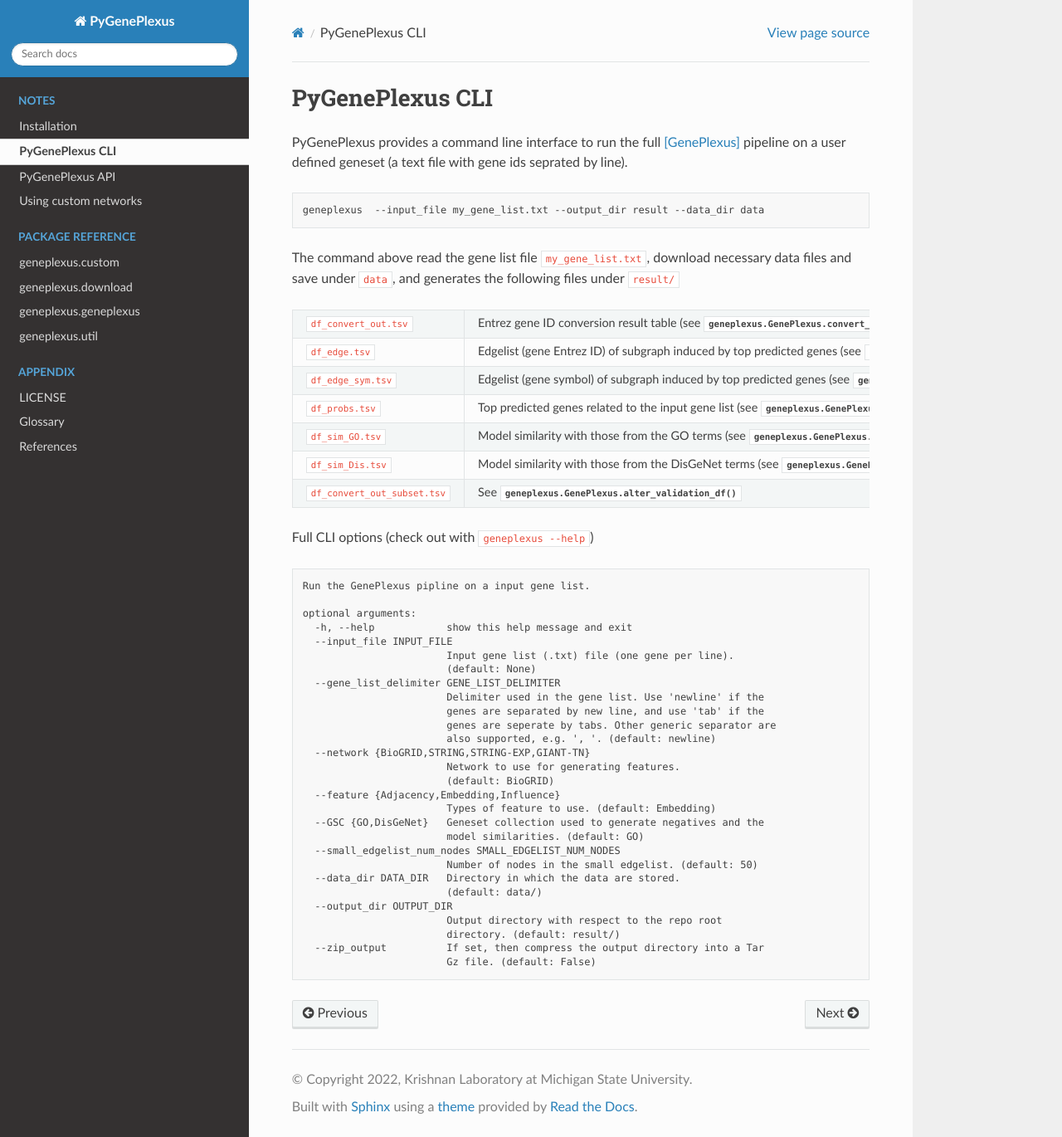
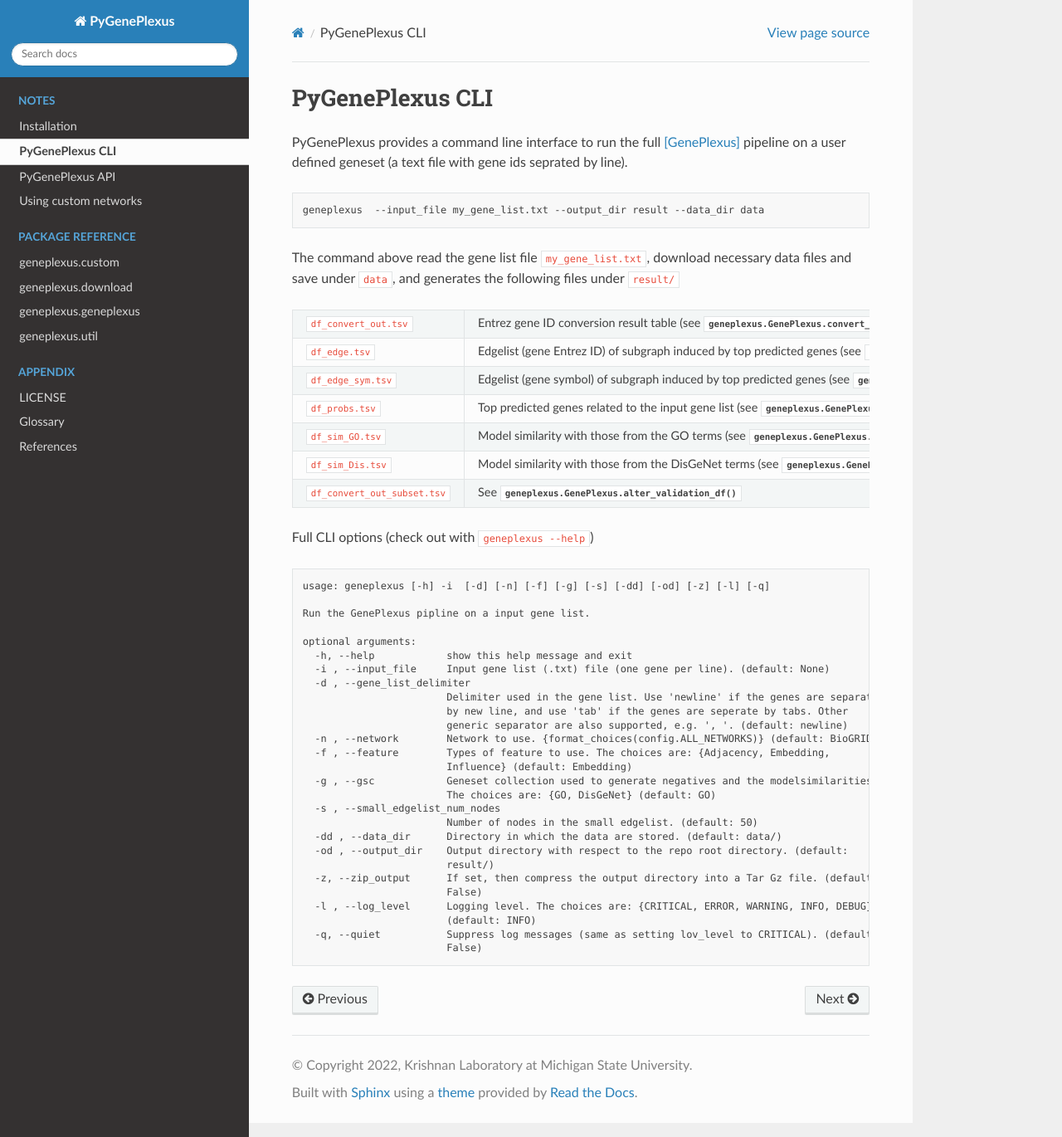
Before and after one commit to krishnanlab/PyGenePlexus, a Sphinx documentation site: the page built from docs/source/notes/cli.rst, in a window 1280 px wide and 1370 px high. Shown: the whole window at 83% size. Built offline with Sphinx 7.4.7 and the Read the Docs theme 2.0.0, drawn with Linux system fonts in a browser that asks for light colours.

Commit message:
Patch CLI (#91)
* Update black

* Silent CLI option, closes #77

* Shortcut kw options and fix wrapline, closes #74

* Use lowercase gse, closes #82

* Update CLI option page

* Add info about which file was missing, causing the error

* Option to catch missing files and retry download, closes#90

* Print test messgaes

```diff
--- a/docs/source/notes/cli.rst
+++ b/docs/source/notes/cli.rst
@@ -31,31 +31,30 @@
 
 .. code-block:: text
 
+    usage: geneplexus [-h] -i  [-d] [-n] [-f] [-g] [-s] [-dd] [-od] [-z] [-l] [-q]
+
     Run the GenePlexus pipline on a input gene list.
 
     optional arguments:
       -h, --help            show this help message and exit
-      --input_file INPUT_FILE
-                            Input gene list (.txt) file (one gene per line).
-                            (default: None)
-      --gene_list_delimiter GENE_LIST_DELIMITER
-                            Delimiter used in the gene list. Use 'newline' if the
-                            genes are separated by new line, and use 'tab' if the
-                            genes are seperate by tabs. Other generic separator are
-                            also supported, e.g. ', '. (default: newline)
-      --network {BioGRID,STRING,STRING-EXP,GIANT-TN}
-                            Network to use for generating features.
-                            (default: BioGRID)
-      --feature {Adjacency,Embedding,Influence}
-                            Types of feature to use. (default: Embedding)
-      --GSC {GO,DisGeNet}   Geneset collection used to generate negatives and the
-                            model similarities. (default: GO)
-      --small_edgelist_num_nodes SMALL_EDGELIST_NUM_NODES
+      -i , --input_file     Input gene list (.txt) file (one gene per line). (default: None)
+      -d , --gene_list_delimiter
+                            Delimiter used in the gene list. Use 'newline' if the genes are separated
+                            by new line, and use 'tab' if the genes are seperate by tabs. Other
+                            generic separator are also supported, e.g. ', '. (default: newline)
+      -n , --network        Network to use. {format_choices(config.ALL_NETWORKS)} (default: BioGRID)
+      -f , --feature        Types of feature to use. The choices are: {Adjacency, Embedding,
+                            Influence} (default: Embedding)
+      -g , --gsc            Geneset collection used to generate negatives and the modelsimilarities.
+                            The choices are: {GO, DisGeNet} (default: GO)
+      -s , --small_edgelist_num_nodes
                             Number of nodes in the small edgelist. (default: 50)
-      --data_dir DATA_DIR   Directory in which the data are stored.
-                            (default: data/)
-      --output_dir OUTPUT_DIR
-                            Output directory with respect to the repo root
-                            directory. (default: result/)
-      --zip_output          If set, then compress the output directory into a Tar
-                            Gz file. (default: False)
+      -dd , --data_dir      Directory in which the data are stored. (default: data/)
+      -od , --output_dir    Output directory with respect to the repo root directory. (default:
+                            result/)
+      -z, --zip_output      If set, then compress the output directory into a Tar Gz file. (default:
+                            False)
+      -l , --log_level      Logging level. The choices are: {CRITICAL, ERROR, WARNING, INFO, DEBUG}
+                            (default: INFO)
+      -q, --quiet           Suppress log messages (same as setting lov_level to CRITICAL). (default:
+                            False)
```
Also changed, not shown: README.md (+22 -23 lines), .pre-commit-config.yaml, 11 other files.
